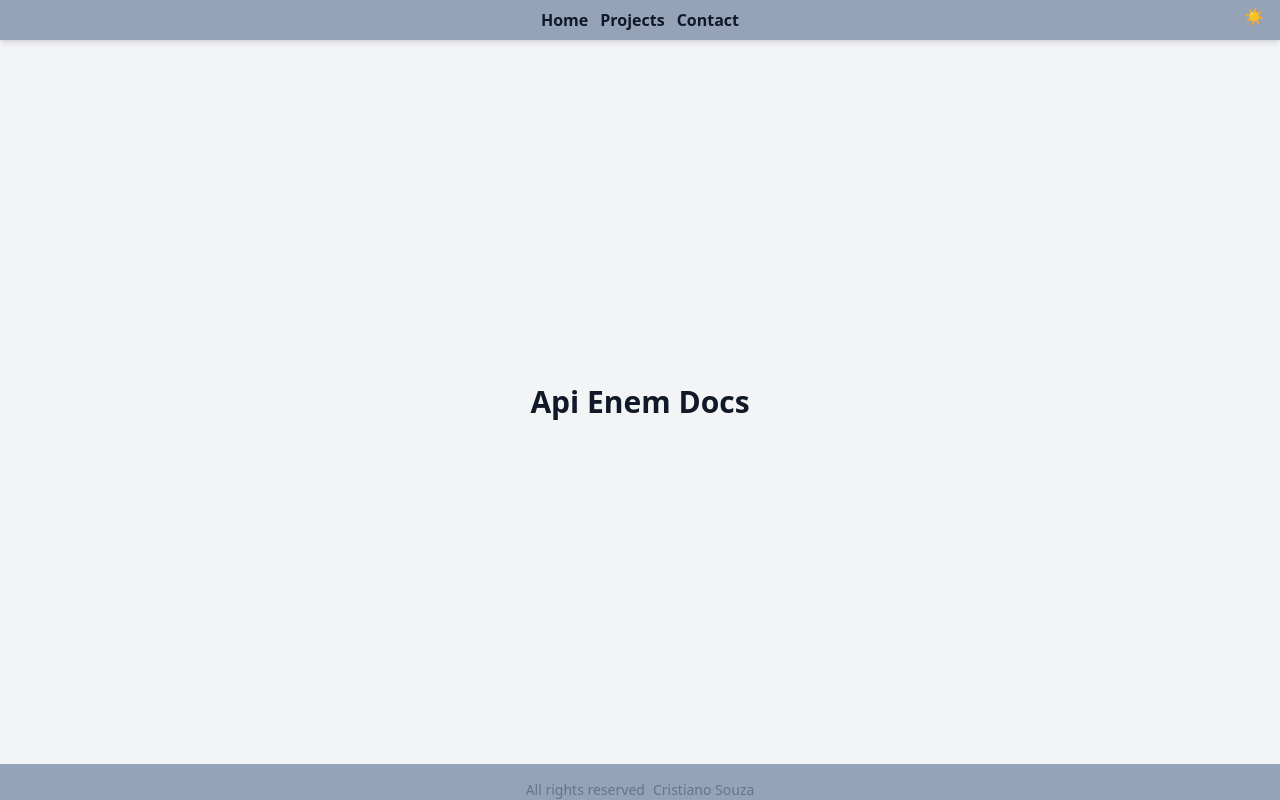
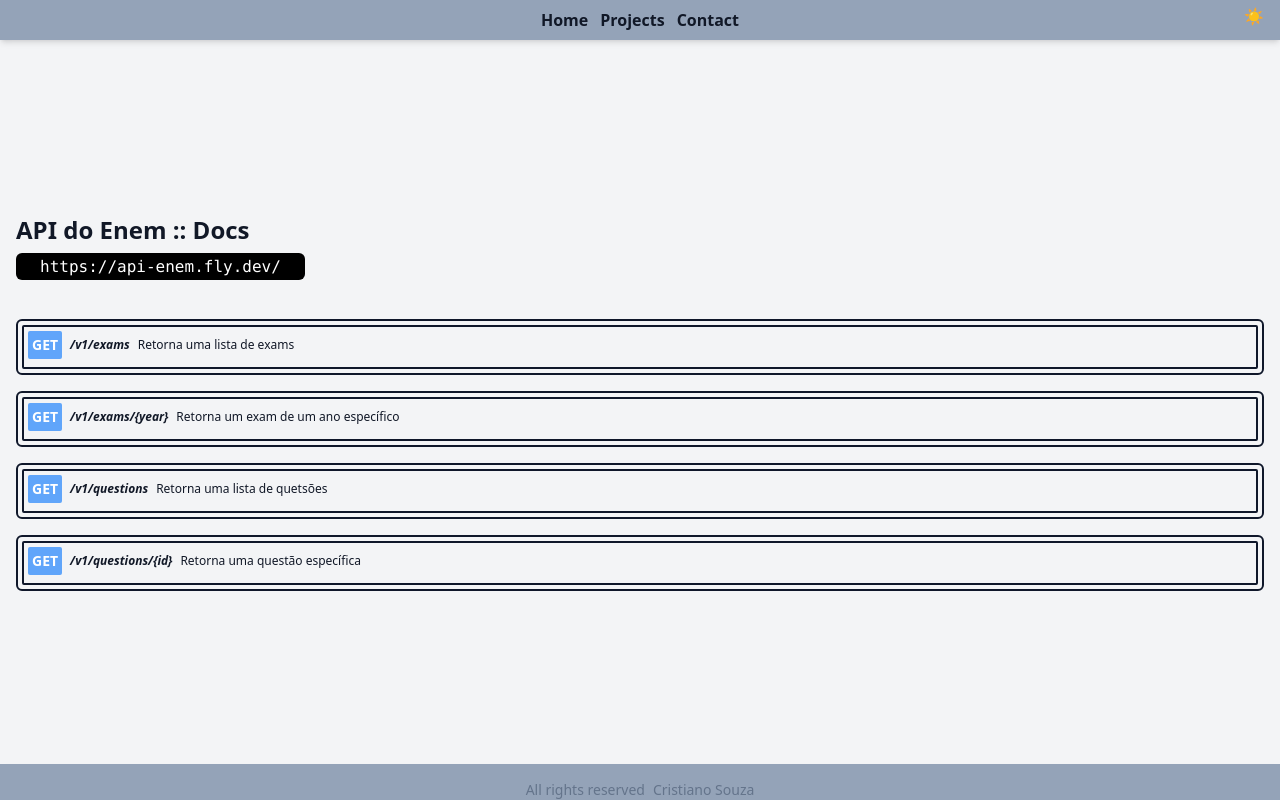
Before and after one commit to tianosouza/portifolio, a React (Vite) app: page /projects/api-enem-docs in a window 1280 px wide. Built offline with nearby package versions, Linux system fonts and the light colour scheme.

Commit message:
add component docs api enem

```diff
--- /dev/null
+++ b/src/components/accordion/apiEnem/bodyApi.jsx
@@ -0,0 +1,19 @@
+import ButtonComponent from "../../button"
+
+export default function BodyApi({descripiton, stats, query, result}) {
+  return (
+    <div className="flex flex-col gap-2">
+      <span className="dark:text-white mb-2">
+        {descripiton}
+      </span>
+      <div className="flex justify-between items-center p-1 bg-gray-200 dark:bg-slate-200 px-3">
+        <span>{stats}</span>
+        <ButtonComponent className="rounded-sm bg-blue-400">{query}</ButtonComponent>
+      </div>
+      <pre className="bg-gray-800 dark:bg-slate-200 p-4 rounded-lg text-yellow-300">
+        {result}
+        {console.log(result)}
+      </pre>
+    </div>
+  )
+}
--- /dev/null
+++ b/src/components/accordion/apiEnem/headerApi.jsx
@@ -0,0 +1,9 @@
+export default function HeaderApi({methode, path, description}) {
+  return (
+    <div className="flex justify-start items-center mb-1 gap-2 w-full">
+      <span className="p-1 rounded-sm border-1 border-white bg-blue-400 text-white text-sm">{methode}</span>
+      <span className="text-xs font-semibold italic">{path}</span>
+      <span className="text-xs font-light">{description}</span>
+    </div>
+  )
+}
--- /dev/null
+++ b/src/components/accordion/index.jsx
@@ -0,0 +1,25 @@
+import React, { useState } from 'react'
+import { Accordion, AccordionHeader, AccordionBody } from '@material-tailwind/react'
+
+export default function AccordionComponent({ items }) {
+  const [open, setOpen] = useState(null)
+
+  const handleOpen = (index) => {
+    setOpen(open === index ? null : index)
+  }
+
+  return (
+    <div className='flex flex-col gap-4'>
+      {items.map((item, index) => (
+        <Accordion key={index} open={open === index} className="p-1 border-2 rounded-md border-slate-900 dark:border-gray-200">
+          <AccordionHeader onClick={() => handleOpen(index)} className=" p-1 border-2 rounded-sm border-slate-900 dark:border-gray-200">
+            {item.header}
+          </AccordionHeader>
+          <AccordionBody className="p-4">
+            {item.body}
+          </AccordionBody>
+        </Accordion>
+      ))}
+    </div>
+  )
+}
--- /dev/null
+++ b/src/components/button/index.jsx
@@ -0,0 +1,9 @@
+import { Button } from "@material-tailwind/react";
+
+export default function ButtonComponent({ onClick, children }) {
+  return (
+    <Button onClick={onClick} className="outiline-none rounded-sm bg-green-400">
+      <span className="text-xs">{children}</span>
+    </Button>
+  )
+}
--- a/src/pages/Projects/apiEnemDocs/index.jsx
+++ b/src/pages/Projects/apiEnemDocs/index.jsx
@@ -1,12 +1,88 @@
-import ContainerMain from "../../../components/containerMain";
+import ContainerMain from "../../../components/containerMain"
+import AccordionComponent from "../../../components/accordion"
+import HeaderApi from "../../../components/accordion/apiEnem/headerApi"
+import BodyApi from "../../../components/accordion/apiEnem/bodyApi";
 
 export default function ApiEnemDocs() {
+  const result = [
+    {
+      "id": 0,
+      "title": "string",
+      "year": 0,
+      "disciplines": [
+        "string"
+      ],
+      "languages": [
+        "string"
+      ]
+    }
+  ]
+
+  const accordionItems = [
+    {
+      header: (
+        <HeaderApi methode="GET" path="/v1/exams" description="Retorna uma lista de exams" />
+      ),
+      body: (
+        <BodyApi
+          descripiton="Retorna uma lista de exams"
+          stats="200"
+          query="query"
+          result={JSON.stringify(result, null, 2)}
+        />
+      )
+    },
+    {
+      header: (
+        <HeaderApi methode="GET" path="/v1/exams/{year}" description="Retorna um exam de um ano específico" />
+      ),
+      body: (
+        <BodyApi
+          descripiton="Retorna um exam de um ano específico"
+          stats="200"
+          query="query"
+          result={JSON.stringify(result, null, 2)}
+        />
+      )
+    },
+    {
+      header: (
+        <HeaderApi methode="GET" path="/v1/questions" description="Retorna uma lista de quetsões" />
+      ),
+      body: (
+        <BodyApi
+          descripiton="Retorna uma lista de quesões"
+          stats="200"
+          query="query"
+          result={JSON.stringify(result, null, 2)}
+        />
+      )
+    },
+    {
+      header: (
+        <HeaderApi methode="GET" path="/v1/questions/{id}" description="Retorna uma questão específica" />
+      ),
+      body: (
+        <BodyApi
+          descripiton="Retorna uma questão específica"
+          stats="200"
+          query="query"
+          result={JSON.stringify(result, null, 2)}
+        />
+      )
+    }
+  ]
+
   return (
     <ContainerMain>
-      <div className="container mx-auto mt-0">
-        <h1 className="text-3xl font-bold text-center">Api Enem Docs</h1>
-
+      <div className="flex flex-col w-screen ">
+        <div className="mb-10">
+          <h1 className="mb-2 text-2xl font-bold">API do Enem :: Docs</h1>
+          <code className="bg-black dark:bg-slate-200 dark:text-black p-1 px-6 rounded-md text-white">https://api-enem.fly.dev/</code>
+        </div>
+        <AccordionComponent items={accordionItems} />
       </div>
     </ContainerMain>
   )
+
 }
```
